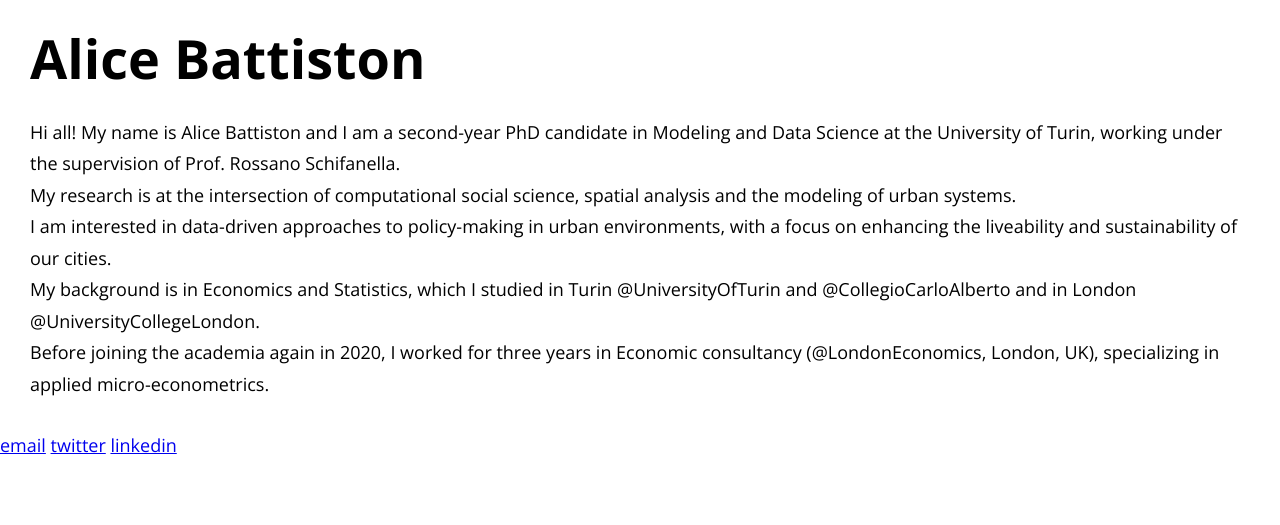
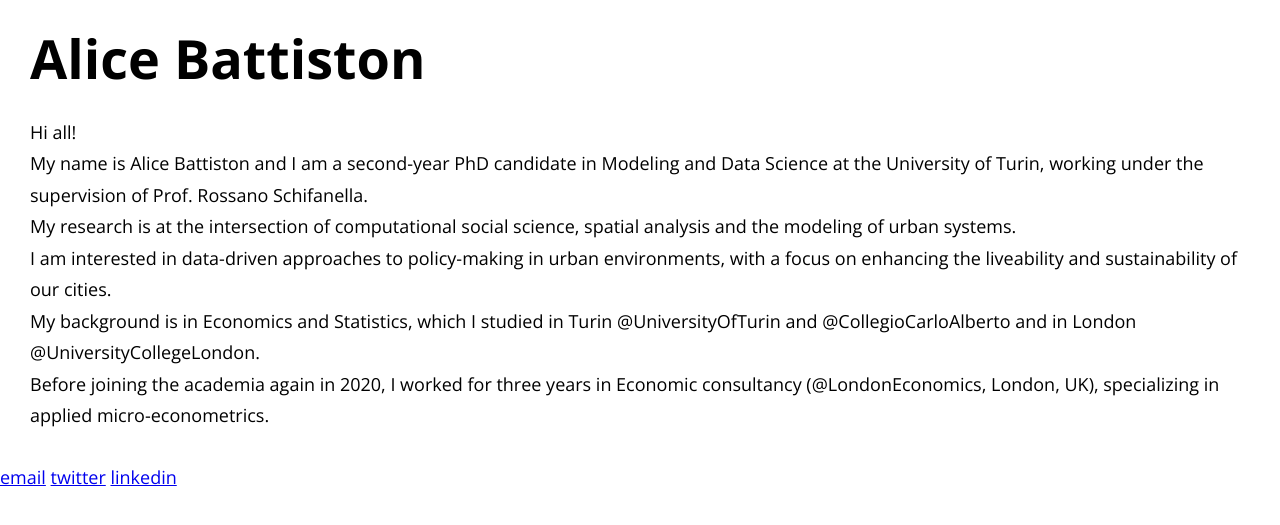
Before and after one commit to alibatti/alibatti.github.io, a Jekyll site: the page built from card.html, in a window 1280 px wide. Shown: the top 525 px of the page. Built offline with Jekyll 4.4.1, drawn with Linux system fonts in a browser that asks for light colours.

Commit message:
Update _config.yml

```diff
--- a/_config.yml
+++ b/_config.yml
@@ -5,7 +5,7 @@
 description:  My name is Alice Battiston and I am a second-year PhD candidate in Modeling and Data Science at the University of Turin.
 
 # A brief blurb about yourself
-content: Hi all! My name is Alice Battiston and I am a second-year PhD candidate in Modeling and Data Science at the University of Turin, working under the supervision of Prof. Rossano Schifanella. <br> My research is at the intersection of computational social science, spatial analysis and the modeling of urban systems. <br> I am interested in data-driven approaches to policy-making in urban environments, with a focus on enhancing the liveability and sustainability of our cities. <br> My background is in Economics and Statistics, which I studied in Turin @UniversityOfTurin and @CollegioCarloAlberto and in London @UniversityCollegeLondon. <br> Before joining the academia again in 2020, I worked for three years in Economic consultancy (@LondonEconomics, London, UK), specializing in applied micro-econometrics.
+content: Hi all!<br> My name is Alice Battiston and I am a second-year PhD candidate in Modeling and Data Science at the University of Turin, working under the supervision of Prof. Rossano Schifanella. <br> My research is at the intersection of computational social science, spatial analysis and the modeling of urban systems. <br> I am interested in data-driven approaches to policy-making in urban environments, with a focus on enhancing the liveability and sustainability of our cities. <br> My background is in Economics and Statistics, which I studied in Turin @UniversityOfTurin and @CollegioCarloAlberto and in London @UniversityCollegeLondon. <br> Before joining the academia again in 2020, I worked for three years in Economic consultancy (@LondonEconomics, London, UK), specializing in applied micro-econometrics.
 
 # Add your social links
 social:
```
